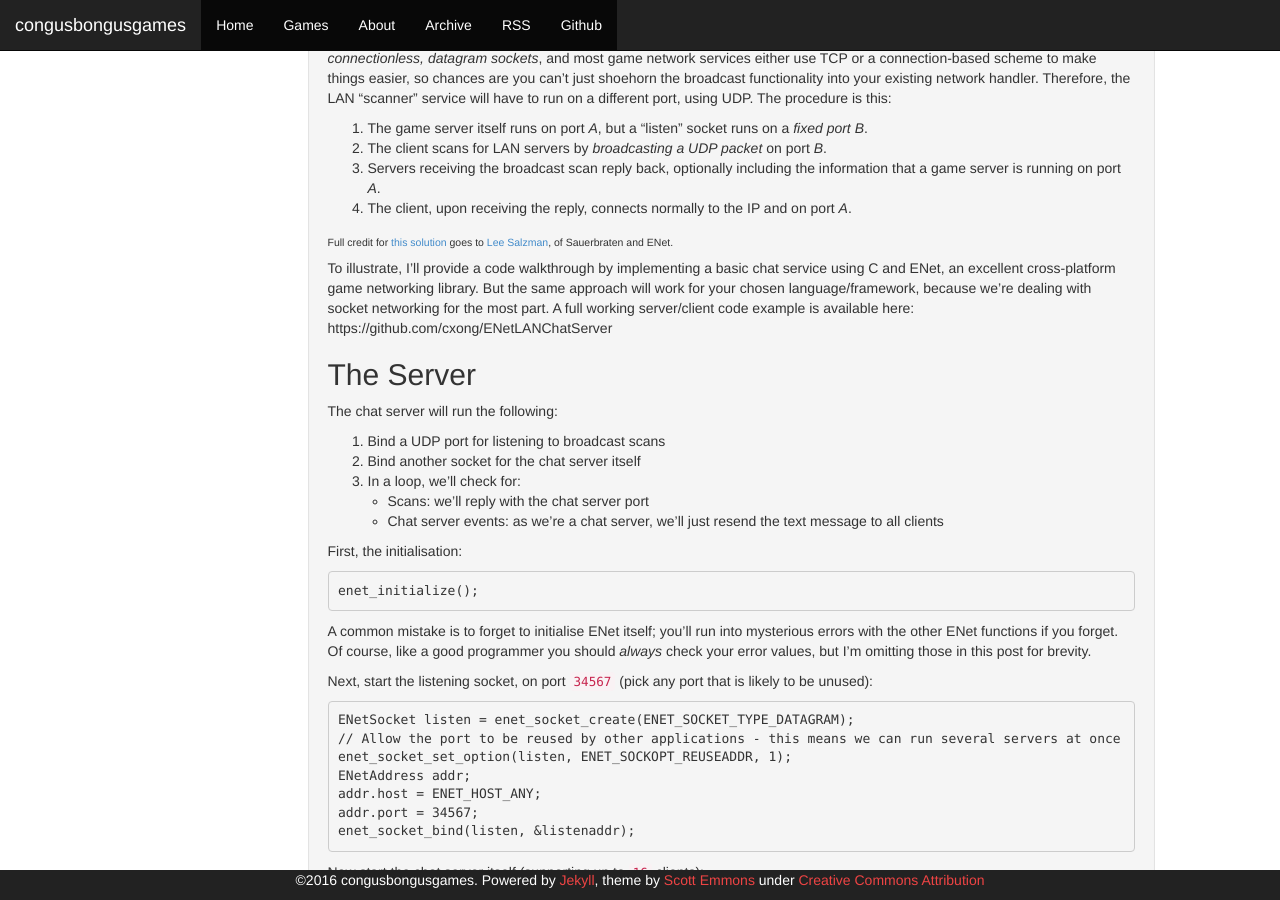
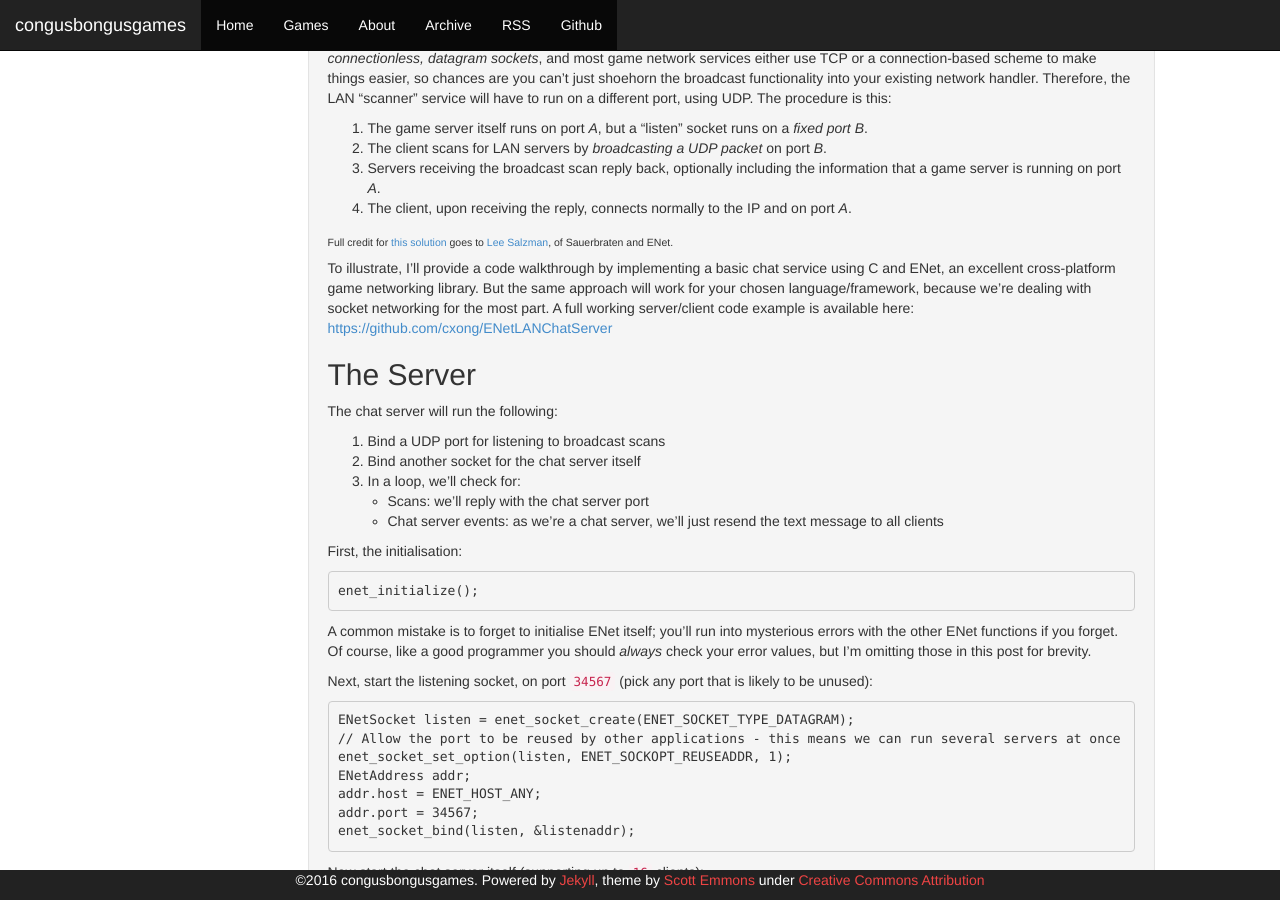
Before and after one commit to cxong/cxong.github.io, a Jekyll site: the page built from _posts/2016-01-27-how-to-write-a-lan-server.md, in a window 1280 px wide and 900 px high, scrolled down 628 px. Built offline with Jekyll 4.4.1, drawn with Linux system fonts in a browser that asks for light colours; emoji names are drawn with the system emoji font; comment, search, counter and statistics services are not loaded; part of the change alters nothing that is shown.

```diff
--- a/_posts/2016-01-27-how-to-write-a-lan-server.md
+++ b/_posts/2016-01-27-how-to-write-a-lan-server.md
@@ -33,7 +33,7 @@ This is very simple in concept but takes a surprising amount of code to implemen
 
 <sub>Full credit for [this solution](http://lists.cubik.org/pipermail/enet-discuss/2009-March/001072.html) goes to [Lee Salzman](http://sauerbraten.org/lee/), of Sauerbraten and ENet.</sub>
 
-To illustrate, I'll provide a code walkthrough by implementing a basic chat service using C and ENet, an excellent cross-platform game networking library. But the same approach will work for your chosen language/framework, because we're dealing with socket networking for the most part. A full working server/client code example is available here: https://github.com/cxong/ENetLANChatServer
+To illustrate, I'll provide a code walkthrough by implementing a basic chat service using C and ENet, an excellent cross-platform game networking library. But the same approach will work for your chosen language/framework, because we're dealing with socket networking for the most part. A full working server/client code example is available here: [https://github.com/cxong/ENetLANChatServer](https://github.com/cxong/ENetLANChatServer)
 
 ## The Server
 
```
